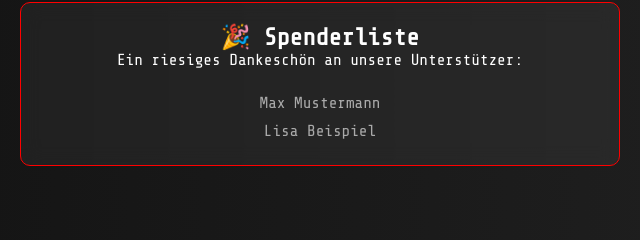
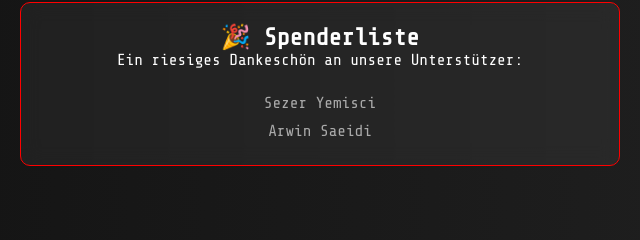
Before and after one commit to Phantom07p/phantomtvvv, a plain HTML site: page index.html in a window 1280 px wide. Shown: the part 1474-1714 px from the top of the page, 320-960 px from the left. Drawn offline with nearby package versions, Linux system fonts and the light colour scheme.

Commit message:
Update index.html

```diff
--- a/index.html
+++ b/index.html
@@ -247,8 +247,8 @@
       <p>Ein riesiges Dankeschön an unsere Unterstützer:</p>
       <div class="donor-list">
         <ul id="donorList">
-          <li>Max Mustermann</li>
-          <li>Lisa Beispiel</li>
+          <li>Sezer Yemisci</li>
+          <li>Arwin Saeidi</li>
         </ul>
       </div>
     </div>
```
